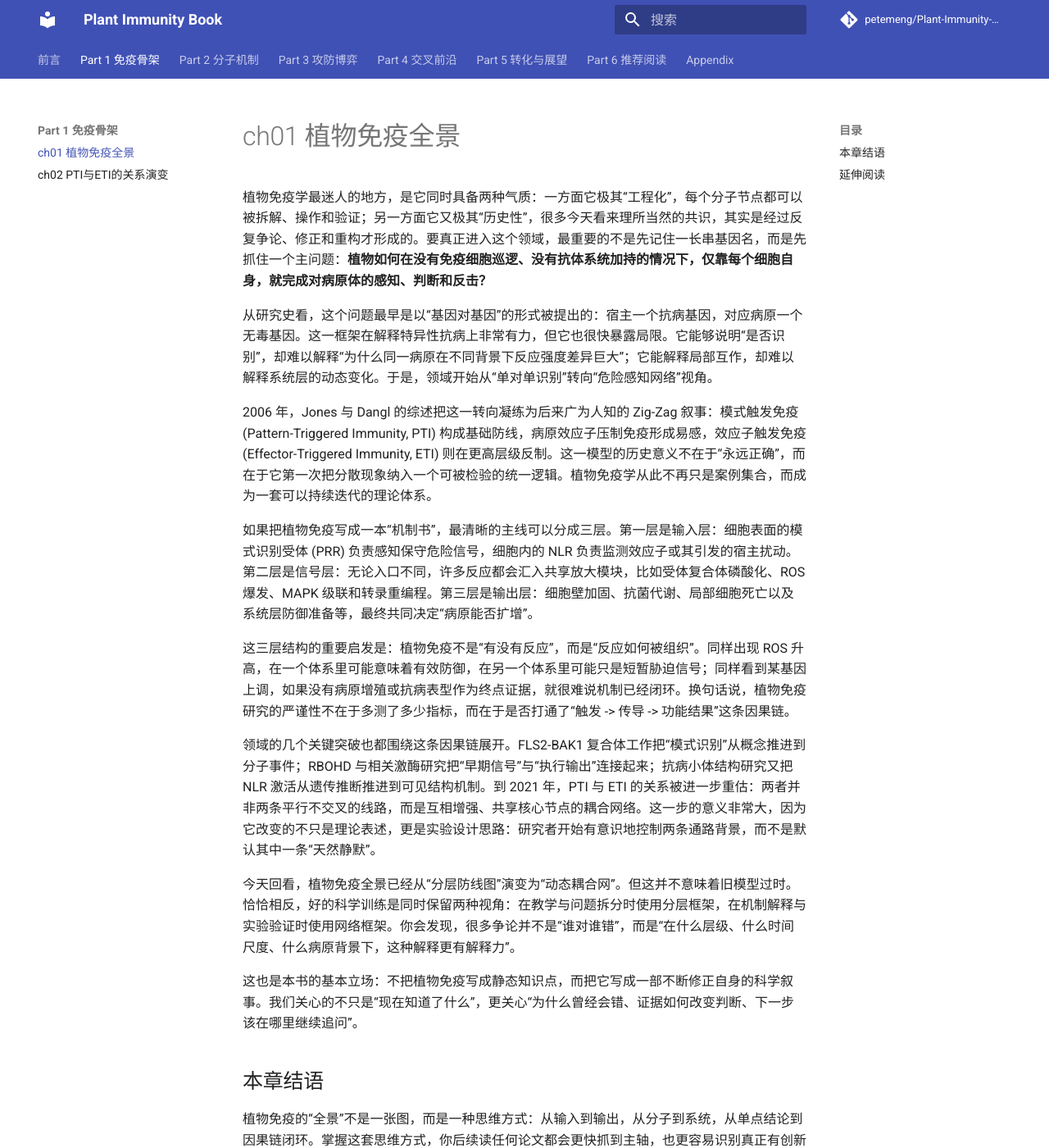
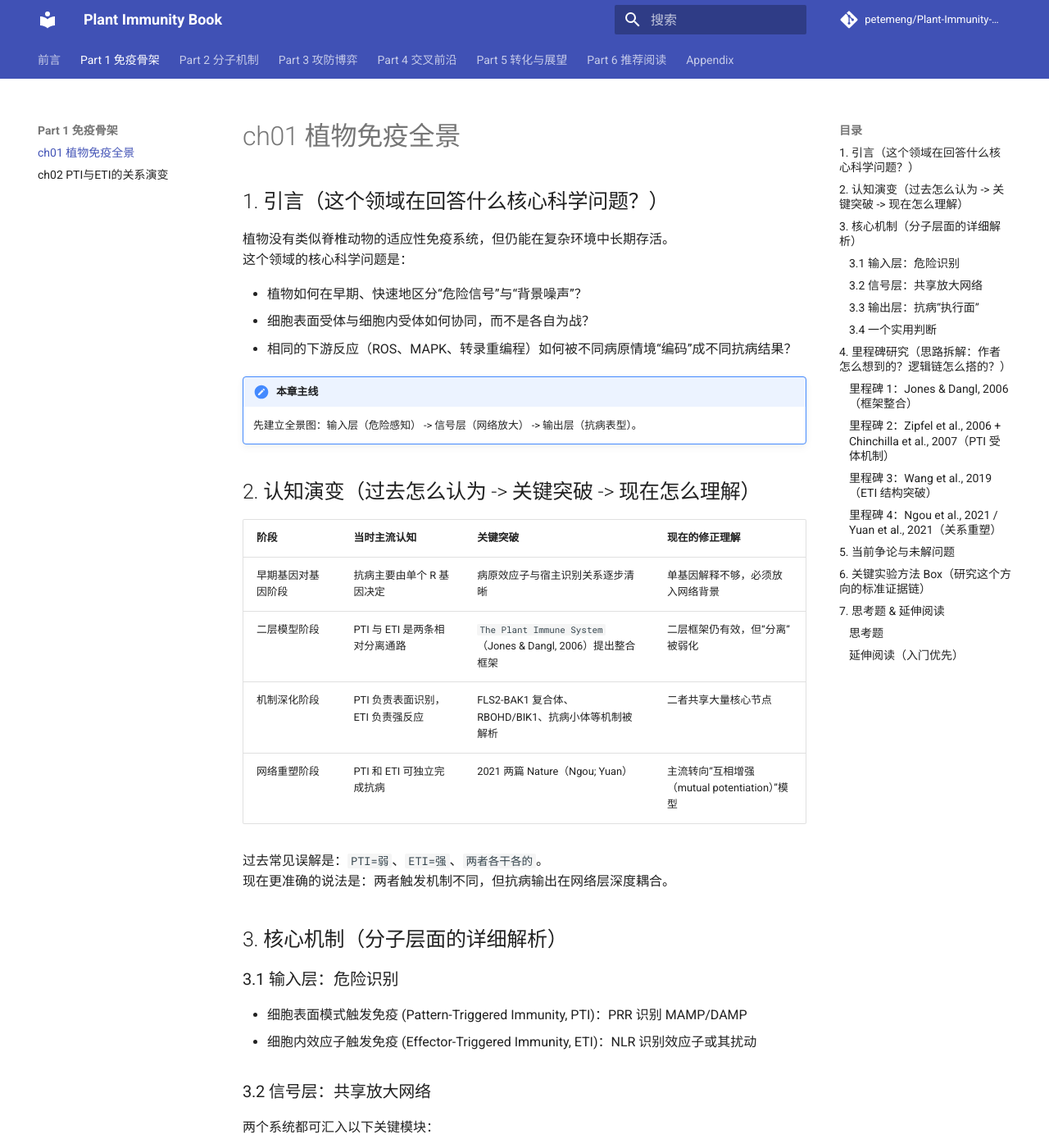
Before and after one commit to petemeng/Plant-Immunity-Notes, an MkDocs documentation site: the page built from docs/part1-免疫骨架/ch01-植物免疫全景.md, in a window 1280 px wide and 1400 px high. Shown: the whole window at 82% size. Built offline with MkDocs 1.6.1 and Material for MkDocs 9.7.7, drawn with Linux system fonts in a browser that asks for light colours; comment, search, counter and statistics services are not loaded; some of the changed text lies outside the part shown.

Commit message:
Revert ch01/ch02 to structured section format

```diff
--- a/docs/part1-免疫骨架/ch01-植物免疫全景.md
+++ b/docs/part1-免疫骨架/ch01-植物免疫全景.md
@@ -1,28 +1,127 @@
 # ch01 植物免疫全景
 
-植物免疫学最迷人的地方，是它同时具备两种气质：一方面它极其“工程化”，每个分子节点都可以被拆解、操作和验证；另一方面它又极其“历史性”，很多今天看来理所当然的共识，其实是经过反复争论、修正和重构才形成的。要真正进入这个领域，最重要的不是先记住一长串基因名，而是先抓住一个主问题：**植物如何在没有免疫细胞巡逻、没有抗体系统加持的情况下，仅靠每个细胞自身，就完成对病原体的感知、判断和反击？**
+## 1. 引言（这个领域在回答什么核心科学问题？）
 
-从研究史看，这个问题最早是以“基因对基因”的形式被提出的：宿主一个抗病基因，对应病原一个无毒基因。这一框架在解释特异性抗病上非常有力，但它也很快暴露局限。它能够说明“是否识别”，却难以解释“为什么同一病原在不同背景下反应强度差异巨大”；它能解释局部互作，却难以解释系统层的动态变化。于是，领域开始从“单对单识别”转向“危险感知网络”视角。
+植物没有类似脊椎动物的适应性免疫系统，但仍能在复杂环境中长期存活。
+这个领域的核心科学问题是：
 
-2006 年，Jones 与 Dangl 的综述把这一转向凝练为后来广为人知的 Zig-Zag 叙事：模式触发免疫 (Pattern-Triggered Immunity, PTI) 构成基础防线，病原效应子压制免疫形成易感，效应子触发免疫 (Effector-Triggered Immunity, ETI) 则在更高层级反制。这一模型的历史意义不在于“永远正确”，而在于它第一次把分散现象纳入一个可被检验的统一逻辑。植物免疫学从此不再只是案例集合，而成为一套可以持续迭代的理论体系。
+- 植物如何在早期、快速地区分“危险信号”与“背景噪声”？
+- 细胞表面受体与细胞内受体如何协同，而不是各自为战？
+- 相同的下游反应（ROS、MAPK、转录重编程）如何被不同病原情境“编码”成不同抗病结果？
 
-如果把植物免疫写成一本“机制书”，最清晰的主线可以分成三层。第一层是输入层：细胞表面的模式识别受体 (PRR) 负责感知保守危险信号，细胞内的 NLR 负责监测效应子或其引发的宿主扰动。第二层是信号层：无论入口不同，许多反应都会汇入共享放大模块，比如受体复合体磷酸化、ROS 爆发、MAPK 级联和转录重编程。第三层是输出层：细胞壁加固、抗菌代谢、局部细胞死亡以及系统层防御准备等，最终共同决定“病原能否扩增”。
+!!! note "本章主线"
+    先建立全景图：输入层（危险感知） -> 信号层（网络放大） -> 输出层（抗病表型）。
 
-这三层结构的重要启发是：植物免疫不是“有没有反应”，而是“反应如何被组织”。同样出现 ROS 升高，在一个体系里可能意味着有效防御，在另一个体系里可能只是短暂胁迫信号；同样看到某基因上调，如果没有病原增殖或抗病表型作为终点证据，就很难说机制已经闭环。换句话说，植物免疫研究的严谨性不在于多测了多少指标，而在于是否打通了“触发 -> 传导 -> 功能结果”这条因果链。
+## 2. 认知演变（过去怎么认为 -> 关键突破 -> 现在怎么理解）
 
-领域的几个关键突破也都围绕这条因果链展开。FLS2-BAK1 复合体工作把“模式识别”从概念推进到分子事件；RBOHD 与相关激酶研究把“早期信号”与“执行输出”连接起来；抗病小体结构研究又把 NLR 激活从遗传推断推进到可见结构机制。到 2021 年，PTI 与 ETI 的关系被进一步重估：两者并非两条平行不交叉的线路，而是互相增强、共享核心节点的耦合网络。这一步的意义非常大，因为它改变的不只是理论表述，更是实验设计思路：研究者开始有意识地控制两条通路背景，而不是默认其中一条“天然静默”。
+| 阶段 | 当时主流认知 | 关键突破 | 现在的修正理解 |
+|---|---|---|---|
+| 早期基因对基因阶段 | 抗病主要由单个 R 基因决定 | 病原效应子与宿主识别关系逐步清晰 | 单基因解释不够，必须放入网络背景 |
+| 二层模型阶段 | PTI 与 ETI 是两条相对分离通路 | `The Plant Immune System`（Jones & Dangl, 2006）提出整合框架 | 二层框架仍有效，但“分离”被弱化 |
+| 机制深化阶段 | PTI 负责表面识别，ETI 负责强反应 | FLS2-BAK1 复合体、RBOHD/BIK1、抗病小体等机制被解析 | 二者共享大量核心节点 |
+| 网络重塑阶段 | PTI 和 ETI 可独立完成抗病 | 2021 两篇 Nature（Ngou; Yuan） | 主流转向“互相增强（mutual potentiation）”模型 |
 
-今天回看，植物免疫全景已经从“分层防线图”演变为“动态耦合网”。但这并不意味着旧模型过时。恰恰相反，好的科学训练是同时保留两种视角：在教学与问题拆分时使用分层框架，在机制解释与实验验证时使用网络框架。你会发现，很多争论并不是“谁对谁错”，而是“在什么层级、什么时间尺度、什么病原背景下，这种解释更有解释力”。
+过去常见误解是：`PTI=弱`、`ETI=强`、`两者各干各的`。
+现在更准确的说法是：两者触发机制不同，但抗病输出在网络层深度耦合。
 
-这也是本书的基本立场：不把植物免疫写成静态知识点，而把它写成一部不断修正自身的科学叙事。我们关心的不只是“现在知道了什么”，更关心“为什么曾经会错、证据如何改变判断、下一步该在哪里继续追问”。
+## 3. 核心机制（分子层面的详细解析）
 
-## 本章结语
+### 3.1 输入层：危险识别
 
-植物免疫的“全景”不是一张图，而是一种思维方式：从输入到输出，从分子到系统，从单点结论到因果链闭环。掌握这套思维方式，你后续读任何论文都会更快抓到主轴，也更容易识别真正有创新价值的问题。
+- 细胞表面模式触发免疫 (Pattern-Triggered Immunity, PTI)：PRR 识别 MAMP/DAMP
+- 细胞内效应子触发免疫 (Effector-Triggered Immunity, ETI)：NLR 识别效应子或其扰动
 
-## 延伸阅读
+### 3.2 信号层：共享放大网络
+
+两个系统都可汇入以下关键模块：
+
+- 受体复合体与早期磷酸化网络（如 BAK1、BIK1）
+- 活性氧 (Reactive Oxygen Species, ROS) 爆发（核心执行者 RBOHD）
+- MAPK 级联与转录重编程
+- 免疫激素网络（尤其是 SA 的放大作用）
+
+### 3.3 输出层：抗病“执行面”
+
+- 局部抑菌与细胞壁加固（如 Callose 沉积）
+- 细胞死亡相关反应（HR）与病原限制
+- 防御基因表达与系统层免疫准备（如 SAR）
+
+### 3.4 一个实用判断
+
+如果一个结论只停留在“分子事件变化”，还不能算“免疫机制成立”。
+至少要补上病原增殖或抗病表型证据，才能形成闭环。
+
+## 4. 里程碑研究（思路拆解：作者怎么想到的？逻辑链怎么搭的？）
+
+### 里程碑 1：Jones & Dangl, 2006（框架整合）
+
+- 科学动机：当时大量“局部机制”互相割裂，缺统一解释
+- 关键思路：用二层模型把“模式识别”和“效应子识别”纳入同一逻辑
+- 影响：为后续 15+ 年实验设计提供了公共语言
+
+### 里程碑 2：Zipfel et al., 2006 + Chinchilla et al., 2007（PTI 受体机制）
+
+- 科学动机：PTI 是否有可定义的“受体-共受体”分子事件？
+- 关键策略：从配体（flg22/EF-Tu）切入，追踪受体复合体形成与下游信号
+- 逻辑链：`配体识别 -> 受体复合体组装 -> 早期信号激活 -> 抗病贡献`
+
+### 里程碑 3：Wang et al., 2019（ETI 结构突破）
+
+- 科学动机：NLR 激活长期停留在遗传学层面，缺直接结构证据
+- 关键策略：重构活性复合体并用冷冻电镜解析
+- 影响：把“ETI 如何被触发”从概念推测推进到结构机制
+
+### 里程碑 4：Ngou et al., 2021 / Yuan et al., 2021（关系重塑）
+
+- 科学动机：PTI 与 ETI 是否真的互不依赖？
+- 关键策略：通过遗传背景与诱导系统“拆开再组合”两条通路
+- 结论：单独激活一条通路往往不够，强免疫依赖协同放大
+
+## 5. 当前争论与未解问题
+
+1. `PTI/ETI` 作为术语是否仍应二元使用？
+问题不在术语本身，而在是否把它误解为“完全独立通路”。
+
+2. 协同机制在不同病原类型中是否等价？
+细菌系统证据强，但在真菌/卵菌/病毒体系中的普适性仍在推进。
+
+3. 免疫强度与生长代价如何精确权衡？
+实验室抗性增强不必然等于田间稳定增产。
+
+4. 关键节点是“普适核心”还是“物种特异”？
+跨物种转化时，常见失败点正是网络背景差异而非单基因本身。
+
+## 6. 关键实验方法 Box（研究这个方向的标准证据链）
+
+!!! tip "标准证据链（最小闭环）"
+    **第一层：触发证据**
+    PAMP/效应子处理后，早期信号（ROS、MAPK、marker genes）是否按预期变化。
+    **第二层：因果证据**
+    关键基因的缺失/互补是否改变该信号与抗病输出。
+    **第三层：功能证据**
+    病原增殖曲线、病斑或宿主损伤指标是否与机制预测一致。
+    **第四层：边界证据**
+    换病原、换遗传背景、换环境条件后结论是否仍成立。
+
+常用组合：
+
+- 受体层：突变体 + 配体处理 + 互作检测
+- 信号层：时间梯度检测 ROS/MAPK
+- 输出层：细菌生长曲线、Callose、HR/电解质渗漏
+
+## 7. 思考题 & 延伸阅读
+
+### 思考题
+
+1. 为什么说“PTI 弱、ETI 强”是有用但危险的教学简化？
+2. 如果一个研究只证明了 ROS 增强，是否足以声称“免疫增强”？
+3. 你所在课题体系中，最可能成为“共享核心节点”的分子是谁？
+
+### 延伸阅读（入门优先）
 
 - Jones JDG, Dangl JL. 2006. *Nature*. DOI: https://doi.org/10.1038/nature05286
 - Zhou JM, Zhang Y. 2020. *Cell*. DOI: https://doi.org/10.1016/j.cell.2020.04.028
 - Ngou BPM et al. 2021. *Nature*. DOI: https://doi.org/10.1038/s41586-021-03315-7
 - Yuan M et al. 2021. *Nature*. DOI: https://doi.org/10.1038/s41586-021-03316-6
+
+更多经典文献见：`part6-推荐阅读/ch16-经典必读文献.md`。
```
Also changed, not shown: docs/part1-免疫骨架/ch02-PTI与ETI的关系演变.md (+110 -13 lines).
